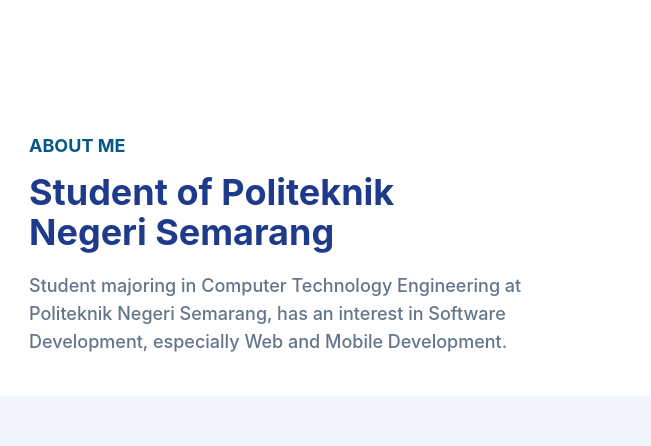
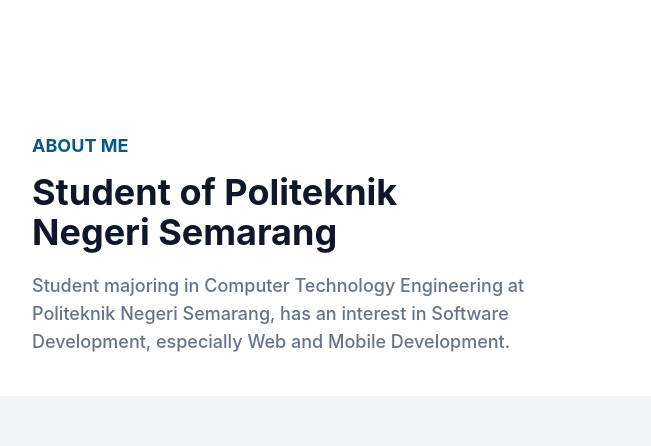
Before and after one commit to hnf71z/hnf71z.github.io, a website: page index.html in a window 1280 px wide. Shown: the part 820-1266 px from the top of the page, 0-651 px from the left. Drawn offline with Linux system fonts and the light colour scheme.

Commit message:
portfolio tailwind css update

```diff
--- a/index.html
+++ b/index.html
@@ -75,7 +75,7 @@
             <div class="flex flex-wrap">
                 <div class="w-full px-4 mb-10 lg:w-1/2">
                     <h4 class="font-bold uppercase text-primary text-lg mb-3">About Me</h4>
-                    <h2 class="font-bold text-blue text-3xl mb-5 max-w-md lg:text-4xl">Student of Politeknik Negeri Semarang</h2>
+                    <h2 class="font-bold text-slate-900 text-3xl mb-5 max-w-md lg:text-4xl">Student of Politeknik Negeri Semarang</h2>
                     <p class="font-medium text-base text-secondary max-w-xl lg:text-lg">Student majoring in Computer Technology Engineering at Politeknik Negeri Semarang, has an interest in Software Development, especially Web and Mobile Development.</p>
                 </div>
                 <div class="w-full px-4 lg:w-1/2">
@@ -199,11 +199,10 @@
                     <h2 class="font-bold text-4xl text-white"></h2>
                     <h3 class="font-bold text-2xl mb-2">CONTACT</h3>
                     <p>hanifasyakur60@gmail.com</p>
-                    <p>Perumda Tembalang</p>
                     <p>Semarang</p>
                 </div>
                 <div class="w-full px-4 mb-12 md:w-1/3">
-                    <h3 class="font-semibold text-xl text-white mb-5">Link</h3>
+                    <h3 class="font-semibold text-xl text-white mb-5">LINK</h3>
                     <ul class="text-slate-300">
                         <li>
                             <a href="#home" class="inline-block text-base hover:text-primary mb-3">Home</a>
--- a/tailwind.config.js
+++ b/tailwind.config.js
@@ -4,7 +4,7 @@
   theme: {
     container: {
       center: true,
-      padding: '13px'
+      padding: '16px'
   },
 
     extend: {
@@ -12,7 +12,10 @@
         primary: '#075985',
         blue: '#1e3a8a',
         secondary: '#64748b',
-      }
+      },
+      screens: {
+        '2xl': '1320px',
+      },
     },
   },
   plugins: [],
```
Also changed, not shown: src/output.css. Lines whose indentation alone changed are shown as unchanged.
